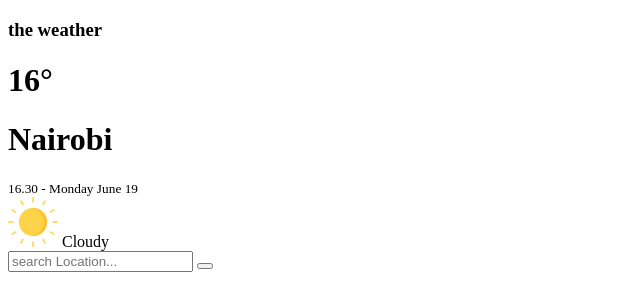
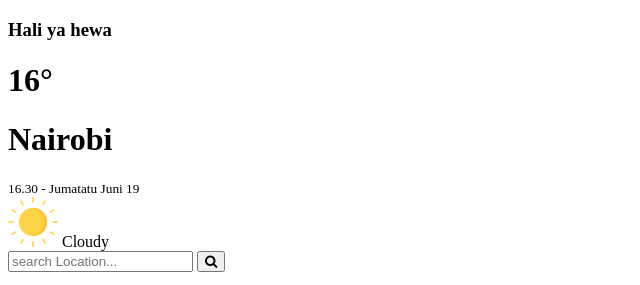
Before and after one commit to jacksonohallo/theweatherapp, a plain HTML site: page index.html in a window 1280 px wide. Shown: the top 285 px of the page, 0-640 px from the left. Drawn offline with Linux system fonts and the light colour scheme.

```diff
--- a/index.html
+++ b/index.html
@@ -7,13 +7,16 @@
     <title></title>
     <meta name="description" content="">
     <meta name="viewport" content="width=device-width, initial-scale=1">
-    <link rel="stylesheet" href="">
+    <link rel="stylesheet" href="https://cdnjs.cloudflare.com/ajax/libs/font-awesome/4.7.0/css/font-awesome.min.css">
+    <link rel="stylesheet" href="./assets/css/style.css">
+
 </head>
 
 <body>
     <div class="weather-app">
         <div class="container">
-            <h3 class="brand">the weather</h3>
+
+            <h3 class="brand">Hali ya hewa</h3>
             <div>
                 <h1 class="temp">16&#176;</h1>
                 <div class="city-time">
@@ -22,7 +25,7 @@
                         <span class="time">16.30</span>
                         -
                         <span class="date">
-                            Monday June 19
+                            	Jumatatu Juni 19
                         </span>
                     </small>
                 </div>
@@ -35,7 +38,7 @@
         <form id="location">
             <input type="text" class="search" placeholder="search Location..." />
             <button type="submit" class="submit">
-                <i class="fas fa-search"></i>
+                <i class="fa fa-search"></i>
             </button>
         </form>
 
```
Also changed, not shown: 1 other file.
